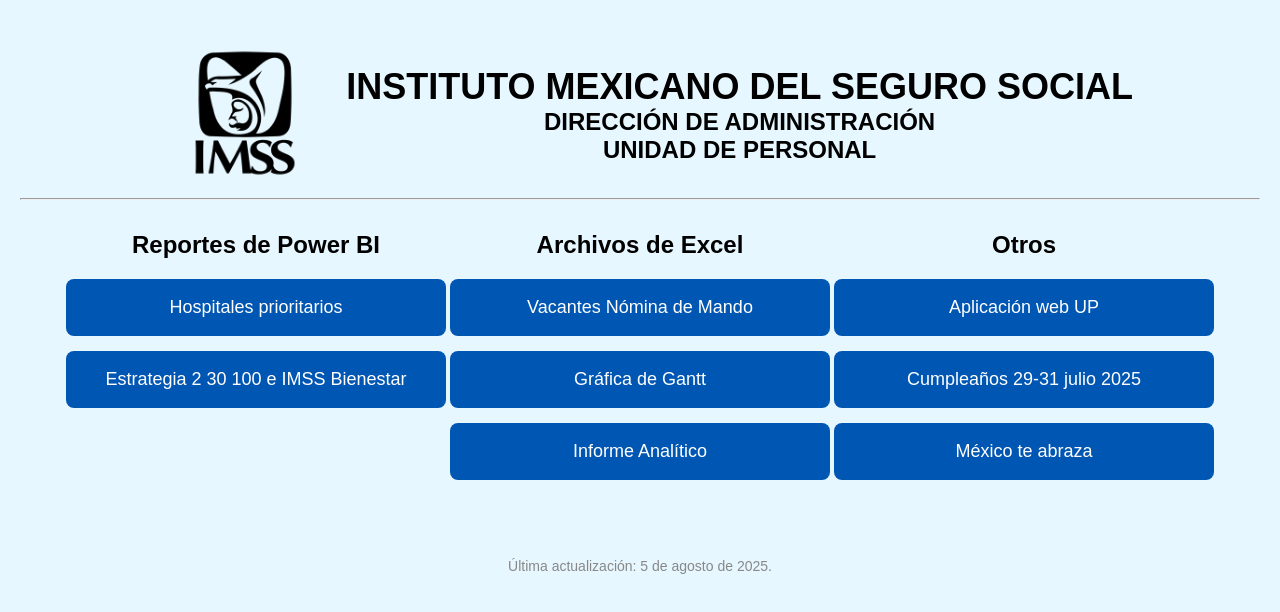
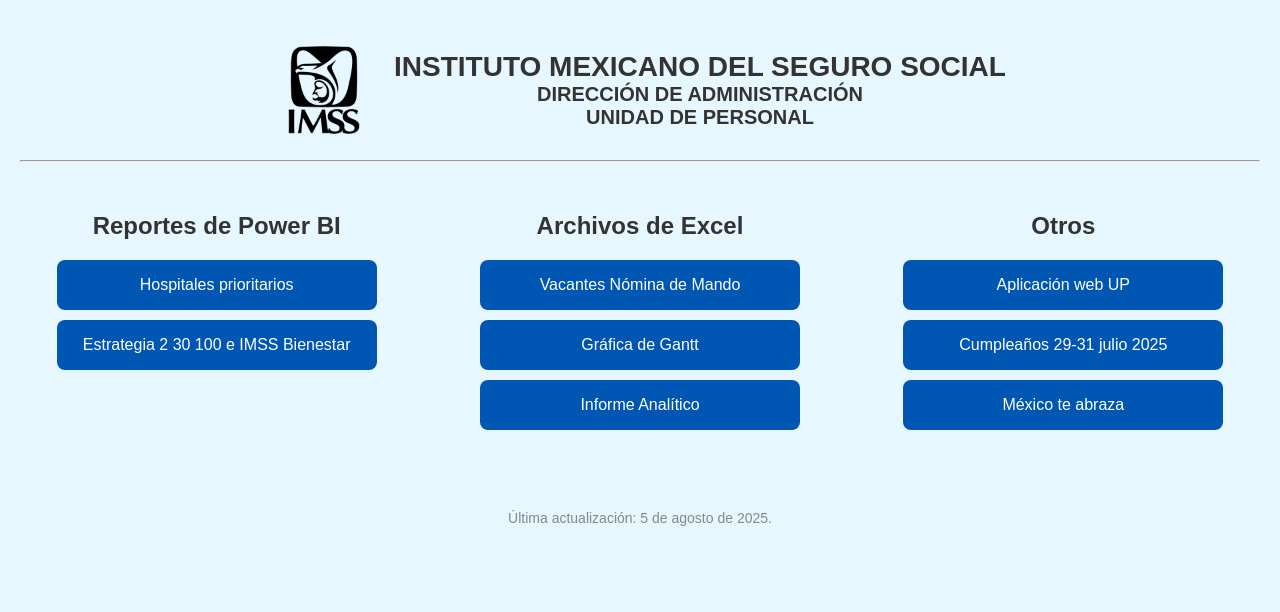
Before and after one commit to eiglesiasdiaz/imss, a plain HTML site: page index.html in a window 1280 px wide. Drawn offline with Linux system fonts and the light colour scheme.

Commit message:
Add files via upload

```diff
--- a/index.html
+++ b/index.html
@@ -5,27 +5,58 @@
   <title>Panel de reportes Power BI</title>
   <meta name="viewport" content="width=device-width, initial-scale=1">
   <style>
+    * {
+      box-sizing: border-box;
+    }
+
     body {
       font-family: Arial, sans-serif;
-      background-color: #e6f7ff; // #f4f6f8
+      background-color: #e6f7ff;
       color: #333;
       margin: 0;
       padding: 40px 20px;
       text-align: center;
     }
 
-    h1 {
-      font-size: 32px;
-      margin-bottom: 40px;
+    h1, h2 {
+      margin: 10px 0 20px;
+    }
+
+    .titulo {
+      font-weight: bold;
+      margin: 0;
+    }
+
+    .titulo-grande {
+      font-size: 28px;
+    }
+
+    .titulo-mediano {
+      font-size: 20px;
+    }
+
+    .logo-header {
+      display: flex;
+      flex-direction: row;
+      align-items: center;
+      justify-content: center;
+      flex-wrap: wrap;
+      gap: 20px;
+      margin-bottom: 20px;
+    }
+
+    .logo-header img {
+      width: 100px;
+      height: auto;
     }
 
     .boton-reporte {
       display: block;
-      width: 80%;
-      max-width: 400px;
-      margin: 15px auto;
-      padding: 18px 30px;
-      font-size: 18px;
+      width: 100%;
+      max-width: 320px;
+      margin: 10px auto;
+      padding: 16px 24px;
+      font-size: 16px;
       background-color: #0056b3;
       color: white;
       border: none;
@@ -38,64 +69,80 @@
       background-color: #003f7d;
     }
 
+    .secciones {
+      display: flex;
+      flex-wrap: wrap;
+      justify-content: center;
+      gap: 30px;
+      margin-top: 30px;
+    }
+
+    .columna {
+      flex: 1 1 300px;
+      max-width: 100%;
+      padding: 10px;
+    }
+
     footer {
       margin-top: 60px;
       font-size: 14px;
       color: #888;
     }
 
-  .titulo {
-    font-weight: bold;
-    margin: 0;
+    @media (max-width: 768px) {
+      body {
+        padding: 20px 10px;
       }
+
       .titulo-grande {
-    font-size: 36px;
+        font-size: 22px;
       }
+
       .titulo-mediano {
-    font-size: 24px;
+        font-size: 16px;
+      }
+
+      .boton-reporte {
+        font-size: 14px;
+        padding: 14px 20px;
+      }
     }
   </style>
 </head>
 <body>
 
-   <table width="80%" align="center">
-      <tr>
-         <td width="20%">
-            <img src="logoimss.png" alt="Logo" width="140" height="140" />
-         </td>
-         <td width="80%">
+  <div class="logo-header">
+    <img src="logoimss.png" alt="Logo IMSS">
+    <div>
       <p class="titulo titulo-grande">INSTITUTO MEXICANO DEL SEGURO SOCIAL</p>
       <p class="titulo titulo-mediano">DIRECCIÓN DE ADMINISTRACIÓN</p>
       <p class="titulo titulo-mediano">UNIDAD DE PERSONAL</p>
-         </td>
-      </tr>
-   </table>
+    </div>
+  </div>
 
-   <hr class="black" />
+  <hr class="black">
 
-   <!--<h1>Unidad de Personal</h1>-->
+  <div class="secciones">
+    <div class="columna">
+      <h2>Reportes de Power BI</h2>
+      <a href="https://app.powerbi.com/view?r=eyJrIjoiYTQ2OTE3MWItNDllMy00MDQxLTlhNjktMTllNDYxOTk3NTM5IiwidCI6ImIwOGU2MDc4LWI2YTYtNGUzNy1iNzdhLWY0NjdkMzJjNTRlNSIsImMiOjR9" target="_blank" class="boton-reporte">Hospitales prioritarios</a>
+      <a href="https://app.powerbi.com/view?r=eyJrIjoiZDAyYTVhYTctM2IyNi00NDJlLTg3YTAtYjZkMzlmY2Q1MWY5IiwidCI6ImIwOGU2MDc4LWI2YTYtNGUzNy1iNzdhLWY0NjdkMzJjNTRlNSIsImMiOjR9" target="_blank" class="boton-reporte">Estrategia 2 30 100 e IMSS Bienestar</a>
+    </div>
 
-   <table width="80%" align="center">
-      <tr valign="top">
-         <td width="33%" align="center">
-            <h2>Reportes de Power BI</h2>
-              <a href="https://app.powerbi.com/view?r=eyJrIjoiYTQ2OTE3MWItNDllMy00MDQxLTlhNjktMTllNDYxOTk3NTM5IiwidCI6ImIwOGU2MDc4LWI2YTYtNGUzNy1iNzdhLWY0NjdkMzJjNTRlNSIsImMiOjR9" target="_blank" class="boton-reporte" style="width:320px">Hospitales prioritarios</a>
-              <a href="https://app.powerbi.com/view?r=eyJrIjoiZDAyYTVhYTctM2IyNi00NDJlLTg3YTAtYjZkMzlmY2Q1MWY5IiwidCI6ImIwOGU2MDc4LWI2YTYtNGUzNy1iNzdhLWY0NjdkMzJjNTRlNSIsImMiOjR9" target="_blank" class="boton-reporte" style="width:320px">Estrategia 2 30 100 e IMSS Bienestar</a>
-         </td>
-         <td width="34%" align="center">
+    <div class="columna">
       <h2>Archivos de Excel</h2>
-            <a href="https://imssmx-my.sharepoint.com/:x:/g/personal/eduardo_iglesias_imss_gob_mx/EaH0KyIuPQtPvq8DeiFIB6YB1VDMcpb8YVk1QUFpHCrIlA?e=i57pNV" target="_blank" class="boton-reporte" style="width:320px">Vacantes Nómina de Mando</a>
-            <a href="https://imssmx-my.sharepoint.com/:x:/g/personal/eduardo_iglesias_imss_gob_mx/EQmkx-62S5ZDqqNzwCkpWx0BNgk0I51aWevGaEnnawkDuQ?e=oVmrtj" target="_blank" class="boton-reporte" style="width:320px">Gráfica de Gantt</a>
-            <a href="https://imssmx-my.sharepoint.com/:x:/g/personal/eduardo_iglesias_imss_gob_mx/EbLorBGofZFGk74mNKGI9ZwBJDMYV-UJiwgrdduVAq9Eew?e=TZICMk" target="_blank" class="boton-reporte" style="width:320px">Informe Analítico</a>
-         </td>
-         <td width="33%" align="center">
+      <a href="https://imssmx-my.sharepoint.com/:x:/g/personal/eduardo_iglesias_imss_gob_mx/EaH0KyIuPQtPvq8DeiFIB6YB1VDMcpb8YVk1QUFpHCrIlA?e=i57pNV" target="_blank" class="boton-reporte">Vacantes Nómina de Mando</a>
+      <a href="https://imssmx-my.sharepoint.com/:x:/g/personal/eduardo_iglesias_imss_gob_mx/EQmkx-62S5ZDqqNzwCkpWx0BNgk0I51aWevGaEnnawkDuQ?e=oVmrtj" target="_blank" class="boton-reporte">Gráfica de Gantt</a>
+      <a href="https://imssmx-my.sharepoint.com/:x:/g/personal/eduardo_iglesias_imss_gob_mx/EbLorBGofZFGk74mNKGI9ZwBJDMYV-UJiwgrdduVAq9Eew?e=TZICMk" target="_blank" class="boton-reporte">Informe Analítico</a>
+    </div>
+
+    <div class="columna">
       <h2>Otros</h2>
-              <a href="http://11.16.41.4:9090/up" target="_blank" class="boton-reporte" style="width:320px">Aplicación web UP</a>
-              <a href="https://imssmx-my.sharepoint.com/:b:/g/personal/eduardo_iglesias_imss_gob_mx/EfIVynaxwFlKg8i9lKTrIQIBZLBAqQsP8CiDjedDgQ93Yg?e=h06ohO" target="_blank" class="boton-reporte" style="width:320px">Cumpleaños 29-31 julio 2025</a>
-              <a href="https://imssmx-my.sharepoint.com/:b:/g/personal/eduardo_iglesias_imss_gob_mx/EaqejO-0ft5FtB5Qw1kYLbAB72GzurOjc__Ngh8sp84-sw?e=QuwpNS" target="_blank" class="boton-reporte" style="width:320px">México te abraza</a>
-         </td>
-      </tr>
-   </table>
+      <a href="http://11.16.41.4:9090/up" target="_blank" class="boton-reporte">Aplicación web UP</a>
+      <a href="https://imssmx-my.sharepoint.com/:b:/g/personal/eduardo_iglesias_imss_gob_mx/EfIVynaxwFlKg8i9lKTrIQIBZLBAqQsP8CiDjedDgQ93Yg?e=h06ohO" target="_blank" class="boton-reporte">Cumpleaños 29-31 julio 2025</a>
+      <a href="https://imssmx-my.sharepoint.com/:b:/g/personal/eduardo_iglesias_imss_gob_mx/EaqejO-0ft5FtB5Qw1kYLbAB72GzurOjc__Ngh8sp84-sw?e=QuwpNS" target="_blank" class="boton-reporte">México te abraza</a>
+    </div>
+  </div>
 
   <footer>
     Última actualización: 5 de agosto de 2025.
```
Lines whose indentation alone changed are shown as unchanged.
